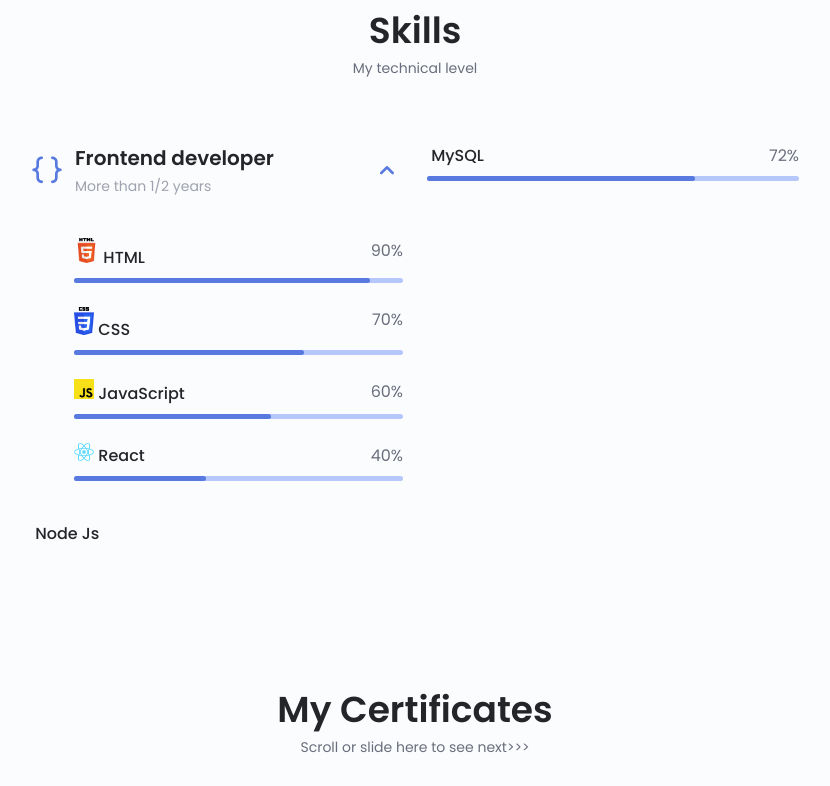
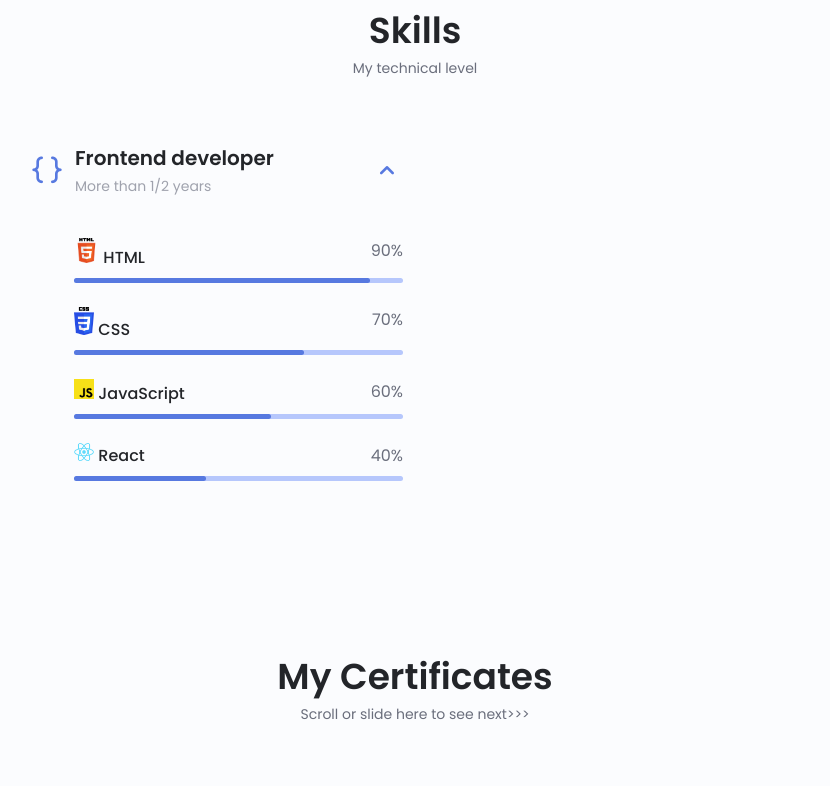
Before and after one commit to Cheptoo21/Responsive-portfolio, a plain HTML site: page index.html in a window 1280 px wide. Shown: the part 1321-2107 px from the top of the page, without its empty margins (225-1055 px from the left). Drawn offline with nearby package versions, Linux system fonts and the light colour scheme.

Commit message:
Portfolio files

```diff
--- a/assets/css/style.css
+++ b/assets/css/style.css
@@ -809,11 +809,11 @@ img {
 }
 
 .contact__information {
-  display: inline-block;
+  display: flex;
   align-items: center;
   justify-content: center;
   margin-bottom: var(--mb-2);
-  margin-left: 25rem;
+  margin-left: .75rem;
 }
 
 .contact__icon {
--- a/index.html
+++ b/index.html
@@ -223,29 +223,12 @@
 
 
                             </div>
-                            <div class="skills__data">
-                                <div class="skills__titles">
-                                    <h3 class="skills__name"><img src="/assets/img/sql.png" class="skills__logo"
-                                            width="20px" alt=""> MySQL</h3>
-                                    <span class="skills__number">72%</span>
+
                                 </div>
-                                <div class="skills__bar">
-                                    <span class="skills__percentage skills__mysql"></span>
-                                </div>
-                            </div>
-                            <div class="skills__data">
-                                <div class="skills__titles">
-                                    <h3 class="skills__name"><img src="/assets/img/node.png" class="skills__logo"
-                                            width="20px" alt=""> Node Js</h3>
 
 
 
 
-                <div>
-
-
-
-            </div>
             </div>
 
 
```
